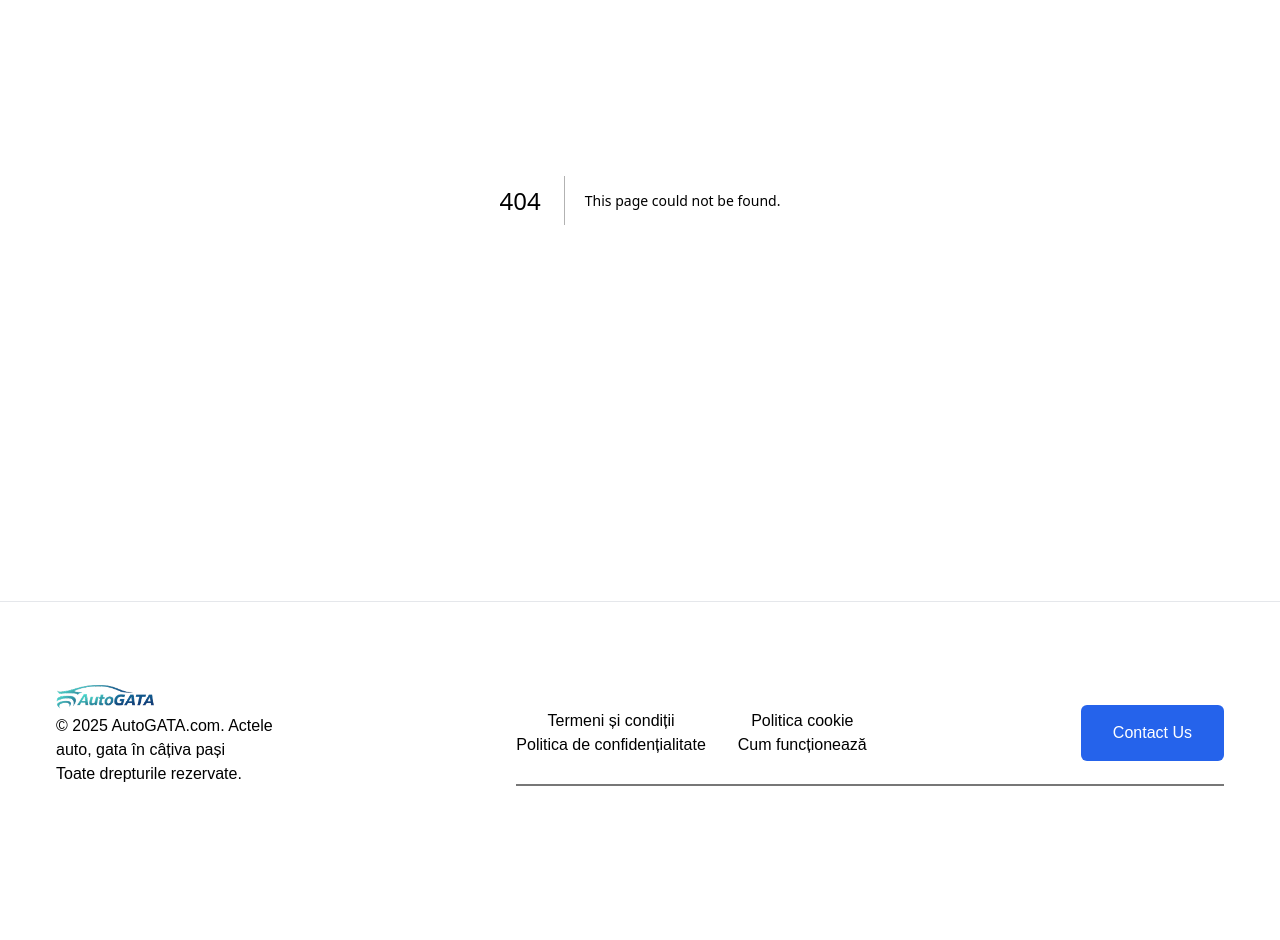
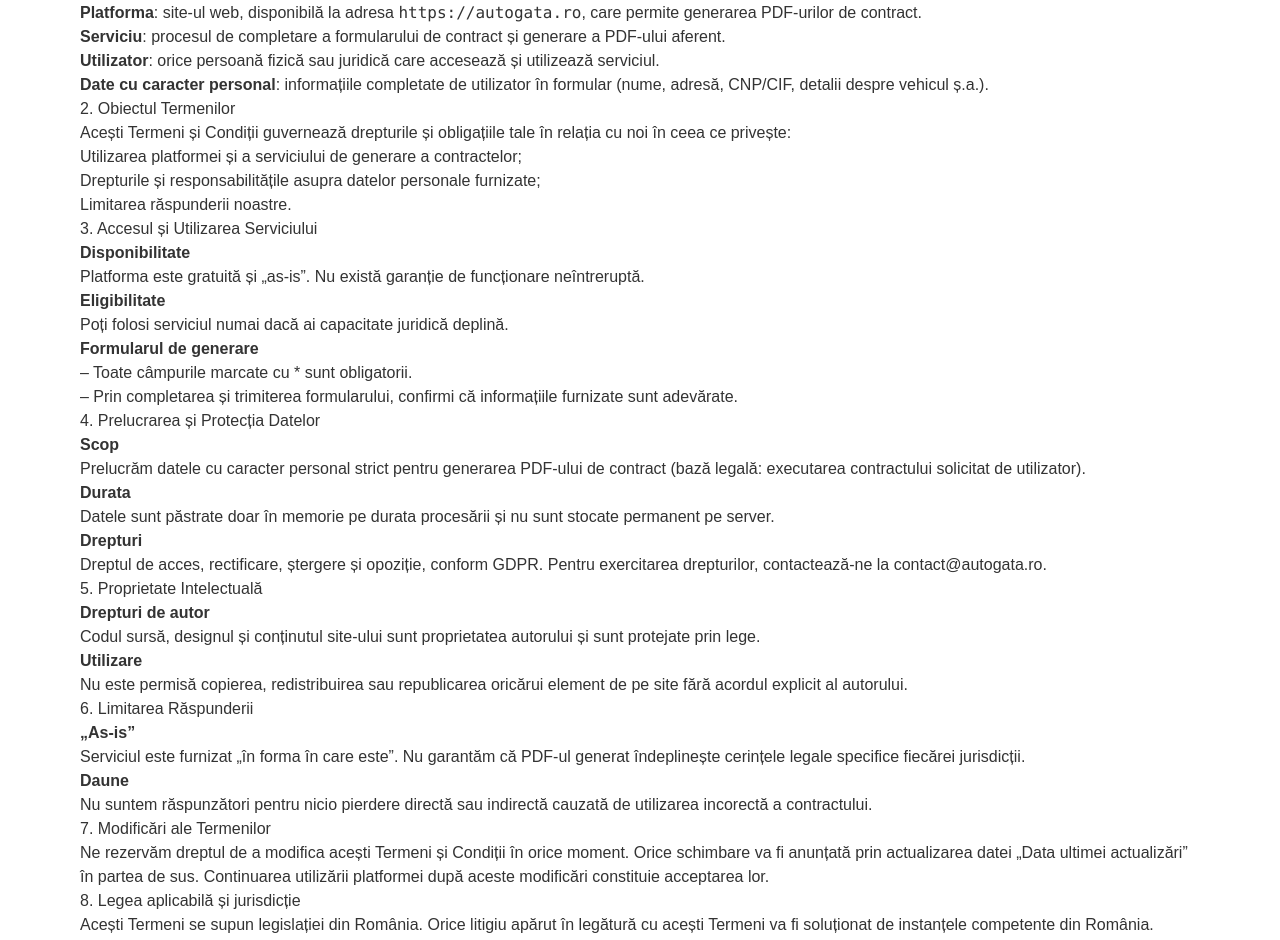
Before and after one commit to valentinciolofan/autogata, a Next.js app: page /termeni-si-conditii in a window 1280 px wide. Before the commit this address had no page. Shown: the part 280-1220 px from the top of the page. Before the commit the page ends 1146 px from the top, so only its background shows below. Built offline with nearby package versions, Linux system fonts and the light colour scheme.

Commit message:
added terms and conditions

```diff
--- a/src/app/components/DetaliiContract.tsx
+++ b/src/app/components/DetaliiContract.tsx
@@ -1,6 +1,7 @@
 import { useState, useEffect } from "react";
 import Button from "./Button";
 import { ContractFormProps } from "../types";
+import Link from "next/link";
 
 const DetaliiContract = ({ invalidFields }: ContractFormProps) => {
     const [storedFields, setStoredFields] = useState<Record<string, any>>({});
@@ -97,6 +98,17 @@ const DetaliiContract = ({ invalidFields }: ContractFormProps) => {
                     defaultValue={storedFields?.["contractPlace"] ?? ""}
                 />
             </label>
+
+            <label className="flex items-center gap-2 text-sm font-medium text-gray-700">
+                <p>Am citit și sunt de acord cu <Link href="/termeni-si-conditii" className="font-semibold hover:text-secondary hover:text-underline">Termenii și condițiile.</Link></p>
+                <input
+                    name="consimtamant"
+                    type="checkbox"
+                    className={`${invalidFields?.hasOwnProperty("consimtamant") ? "border-2 !border-danger" : ""
+                        }`}
+                    required
+                />
+            </label>
         </fieldset>
     );
 };
--- a/src/app/components/Footer.tsx
+++ b/src/app/components/Footer.tsx
@@ -7,11 +7,11 @@ import Button from './Button';
 const Footer = () => {
 
     return (
-        <footer className="flex flex-col gap-8 md:flex-row md:gap-56 justify-center items-center bg-white px-5 md:px-8 lg:px-14 py-20 border-t border-t-custom">
-            <div className="text-center md:text-left">
+        <footer className="flex flex-col gap-8 justify-center items-center max-h-[300px] bg-zinc-50 px-5 md:px-8 lg:px-14 py-20 border-t border-t-custom">
+            <div className="text-center">
                 <Link href="/">
                     <Image
-                        className="mx-auto md:mx-0"
+                        className="mx-auto"
                         src="/logo.png"
                         alt="AutoGATA logo"
                         width={100}
@@ -22,23 +22,15 @@ const Footer = () => {
                 <p>Toate drepturile rezervate.</p>
             </div>
 
-            <div className="flex flex-col md:flex-row gap-2 md:gap-8 md:items-center self-stretch md:border-b-2 md:border-secondary basis-full">
+            <div className="flex flex-col md:flex-row gap-2 md:justify-center text-center self-stretch basis-full">
 
-                <div className="flex flex-col text-center">
-                    <Link href="/">Termeni și condiții</Link>
-                    <Link href="/">Politica de confidențialitate</Link>
-                </div>
-
-                <div className="flex flex-col text-center">
-                    <Link href="/">Politica cookie</Link>
-                    <Link href="/">Cum funcționează</Link>
-                </div>
-
-                <Button
-                    href="https://mail.google.com/mail/?view=cm&fs=1&to=support@autogata.com&su=AutoGATA%20Support&body=Hello%2C%20I%20have%20a%20question..."
-                    label="Contact Us"
-                    className="mx-auto md:ml-auto md:mr-0"
-                />
+                <Link href="/" className="hover:text-secondary">Termeni și condiții</Link>
+                <a
+                    href="https://mail.google.com/mail/?view=cm&fs=1&to=contact@autogata.com&su=AutoGATA%20Support&body=Hello%2C%20I%20have%20a%20question..."
+                    className="hover:text-secondary"
+                >
+                    Contactează-ne
+                </a>
 
             </div>
         </footer>
--- a/src/app/components/Header.tsx
+++ b/src/app/components/Header.tsx
@@ -18,7 +18,7 @@ export default function Header() {
                 />
             </Link>
             <nav className="flex gap-4 *:hover:text-accent *:cursor-pointer *:transition-colors *:duration-300 *:ease-in-out *:font-medium">
-                <Link href="/contract" className={pathname === "/contract" ? "btn active" : ""}>Contract auto</Link>
+                <Link href="/contract" className={pathname.startsWith("/contract") ? "btn active" : ""}>Contract auto</Link>
                 <Link href="/verificare-numar" className={pathname === "/verificare-numar" ? "btn active" : ""}>Verificare număr</Link>
             </nav>
         </header>
--- a/src/app/components/ProgressBar.tsx
+++ b/src/app/components/ProgressBar.tsx
@@ -19,12 +19,13 @@ const ProgressBar = () => {
     }, []);
 
     return (
-        <div className="w-full h-2.5 bg-secondary rounded-full overflow-hidden">
+        <div className="my-50 w-full max-w-none h-2.5 bg-secondary rounded-full overflow-hidden">
             <div
                 className="h-2.5 rounded-full animate-stripes transition-all duration-300 ease-in-out"
                 style={{ width: `${percentage}%` }}
             />
         </div>
+
     );
 };
 
--- a/src/app/contract/[...step]/page.tsx
+++ b/src/app/contract/[...step]/page.tsx
@@ -11,11 +11,11 @@ import { ContractFormProps, ButtonVariant } from "../../types";
 
 export default function ContractPage() {
   const [btnVariant, setBtnVariant] = useState<ButtonVariant>("primary");
-  const [formStep, setFormStep] = useState<number>(3);
+  const [formStep, setFormStep] = useState<number>(1);
   const formSteps = 4;
 
   return (
-    <main className="shadow-lg rounded-lg bg-white border border-custom px-5 py-10 xl-max-w-8/10 lg:p-20">
+    <main className={`${formStep === 5 ? "overflow-y-hidden" : ""} bg-white px-5 py-10 xl-max-w-8/10 lg:p-20`}>
 
       <h1 className={`${formStep > 4 ? "hidden" : "block"} text-md font-semibold uppercase mb-16 text-center md:text-xl lg:text-2xl xl:text-3xl`}>Contract de vânzare-cumpărare auto</h1>
 
--- a/src/app/globals.css
+++ b/src/app/globals.css
@@ -28,6 +28,7 @@
     --color-car-plates: var(--color-car-plates);
     --font-sans: var(--font-geist-sans);
     --font-mono: var(--font-geist-mono);
+
   }
 
   body {
@@ -37,23 +38,23 @@
   }
 
   .btn-primary {
-    @apply text-white bg-primary px-8 py-4 hover:bg-accent-hover cursor-pointer w-fit h-fit rounded-md text-nowrap
+    @apply text-white bg-primary px-8 py-4 hover:bg-accent-hover cursor-pointer w-fit h-fit rounded-md shadow-lg text-nowrap
   }
 
   .btn-success {
-    @apply text-white bg-success px-8 py-4 hover:bg-accent-hover cursor-pointer w-fit h-fit rounded-md text-nowrap
+    @apply text-white bg-success px-8 py-4 hover:bg-accent-hover cursor-pointer w-fit h-fit rounded-md shadow-lg text-nowrap
   }
 
   .btn-danger {
-    @apply text-white bg-danger px-8 py-4 hover:bg-accent-hover cursor-pointer w-fit h-fit rounded-md text-nowrap
+    @apply text-white bg-danger px-8 py-4 hover:bg-accent-hover cursor-pointer w-fit h-fit rounded-md shadow-lg text-nowrap
   }
 
   .btn-processing {
-    @apply text-white bg-primary opacity-70 px-8 py-4 cursor-not-allowed flex w-fit h-fit rounded-md text-nowrap
+    @apply text-white bg-primary opacity-70 px-8 py-4 cursor-not-allowed flex w-fit h-fit rounded-md shadow-lg text-nowrap
   }
 
   .btn-active {
-    @apply bg-transparent px-8 py-4 text-custom border border-custom rounded-md hover:border-accent hover:text-accent
+    @apply bg-transparent px-8 py-4 text-custom border border-custom rounded-md hover:border-accent shadow-lg hover:text-accent
   }
 
   .btn.active {
@@ -61,7 +62,7 @@
   }
 
   .contract-input-field {
-    @apply border border-custom rounded-md pl-2 py-2 outline-accent
+    @apply border border-custom rounded-md pl-2 py-2 outline-accent inset-shadow-sm bg-gray-50
   }
 
   label span {
@@ -103,3 +104,11 @@
     background-size: 40px 40px;
     animation: move-stripes 1s linear infinite;
   }
+
+  root,
+  html {
+    margin: 0px;
+    padding: 0px;
+    width: 100%;
+    height: 100%;
+  }
--- /dev/null
+++ b/src/app/termeni-si-conditii/page.tsx
@@ -0,0 +1,99 @@
+const TermsAndConditions = () => {
+
+    return (
+        <main className="bg-white px-5 py-10 xl-max-w-8/10 lg:p-20">
+            <h1>Termeni și Condiții de Utilizare</h1>
+            <p><strong>Data ultimei actualizări:</strong> 15 iulie 2025</p>
+            <p>
+                Bine ai venit pe <strong>autoGata</strong>. Te rugăm să citești cu atenție acești Termeni și Condiții înainte de a utiliza serviciul de generare a contractelor de vânzare‑cumpărare auto. Prin accesarea și utilizarea platformei, confirmi că ai citit, înțeles și ești de acord cu toți acești termeni.
+            </p>
+
+            <h2>1. Definiții</h2>
+            <ul>
+                <li><strong>Platforma</strong>: site‑ul web, disponibilă la adresa <code>https://autogata.ro</code>, care permite generarea PDF-urilor de contract.</li>
+                <li><strong>Serviciu</strong>: procesul de completare a formularului de contract și generare a PDF‑ului aferent.</li>
+                <li><strong>Utilizator</strong>: orice persoană fizică sau juridică care accesează și utilizează serviciul.</li>
+                <li><strong>Date cu caracter personal</strong>: informațiile completate de utilizator în formular (nume, adresă, CNP/CIF, detalii despre vehicul ș.a.).</li>
+            </ul>
+
+            <h2>2. Obiectul Termenilor</h2>
+            <p>
+                Acești Termeni și Condiții guvernează drepturile și obligațiile tale în relația cu noi în ceea ce privește:
+            </p>
+            <ul>
+                <li>Utilizarea platformei și a serviciului de generare a contractelor;</li>
+                <li>Drepturile și responsabilitățile asupra datelor personale furnizate;</li>
+                <li>Limitarea răspunderii noastre.</li>
+            </ul>
+
+            <h2>3. Accesul și Utilizarea Serviciului</h2>
+            <ol>
+                <li><strong>Disponibilitate</strong><br />
+                    Platforma este gratuită și „as-is”. Nu există garanție de funcționare neîntreruptă.
+                </li>
+                <li><strong>Eligibilitate</strong><br />
+                    Poți folosi serviciul numai dacă ai capacitate juridică deplină.
+                </li>
+                <li><strong>Formularul de generare</strong><br />
+                    – Toate câmpurile marcate cu * sunt obligatorii.<br />
+                    – Prin completarea și trimiterea formularului, confirmi că informațiile furnizate sunt adevărate.
+                </li>
+            </ol>
+
+            <h2>4. Prelucrarea și Protecția Datelor</h2>
+            <ol>
+                <li><strong>Scop</strong><br />
+                    Prelucrăm datele cu caracter personal strict pentru generarea PDF‑ului de contract (bază legală: executarea contractului solicitat de utilizator).
+                </li>
+                <li><strong>Durata</strong><br />
+                    Datele sunt păstrate doar în memorie pe durata procesării și nu sunt stocate permanent pe server.
+                </li>
+                <li><strong>Drepturi</strong><br />
+                    Dreptul de acces, rectificare, ștergere și opoziție, conform GDPR. Pentru exercitarea drepturilor, contactează-ne la <a href="mailto:contact@autogata.ro">contact@autogata.ro</a>.
+                </li>
+            </ol>
+
+            <h2>5. Proprietate Intelectuală</h2>
+            <ol>
+                <li><strong>Drepturi de autor</strong><br />
+                    Codul sursă, designul și conținutul site‑ului sunt proprietatea autorului și sunt protejate prin lege.
+                </li>
+                <li><strong>Utilizare</strong><br />
+                    Nu este permisă copierea, redistribuirea sau republicarea oricărui element de pe site fără acordul explicit al autorului.
+                </li>
+            </ol>
+
+            <h2>6. Limitarea Răspunderii</h2>
+            <ol>
+                <li><strong>„As‑is”</strong><br />
+                    Serviciul este furnizat „în forma în care este”. Nu garantăm că PDF‑ul generat îndeplinește cerințele legale specifice fiecărei jurisdicții.
+                </li>
+                <li><strong>Daune</strong><br />
+                    Nu suntem răspunzători pentru nicio pierdere directă sau indirectă cauzată de utilizarea incorectă a contractului.
+                </li>
+            </ol>
+
+            <h2>7. Modificări ale Termenilor</h2>
+            <p>
+                Ne rezervăm dreptul de a modifica acești Termeni și Condiții în orice moment. Orice schimbare va fi anunțată prin actualizarea datei „Data ultimei actualizări” în partea de sus. Continuarea utilizării platformei după aceste modificări constituie acceptarea lor.
+            </p>
+
+            <h2>8. Legea aplicabilă și jurisdicție</h2>
+            <p>
+                Acești Termeni se supun legislației din România. Orice litigiu apărut în legătură cu acești Termeni va fi soluționat de instanțele competente din România.
+            </p>
+
+            <h2>9. Contact</h2>
+            <p>
+                Pentru întrebări sau solicitări privind acești Termeni și Condiții, scrie-ne la:
+            </p>
+            <address>
+                <strong>...</strong><br />
+                Aleea Cetațuia nr.4, București<br />
+                📧 <a href="mailto:contact@autogata.ro">contact@autogata.ro</a>
+            </address>
+        </main>
+    );
+};
+
+export default TermsAndConditions;
```
